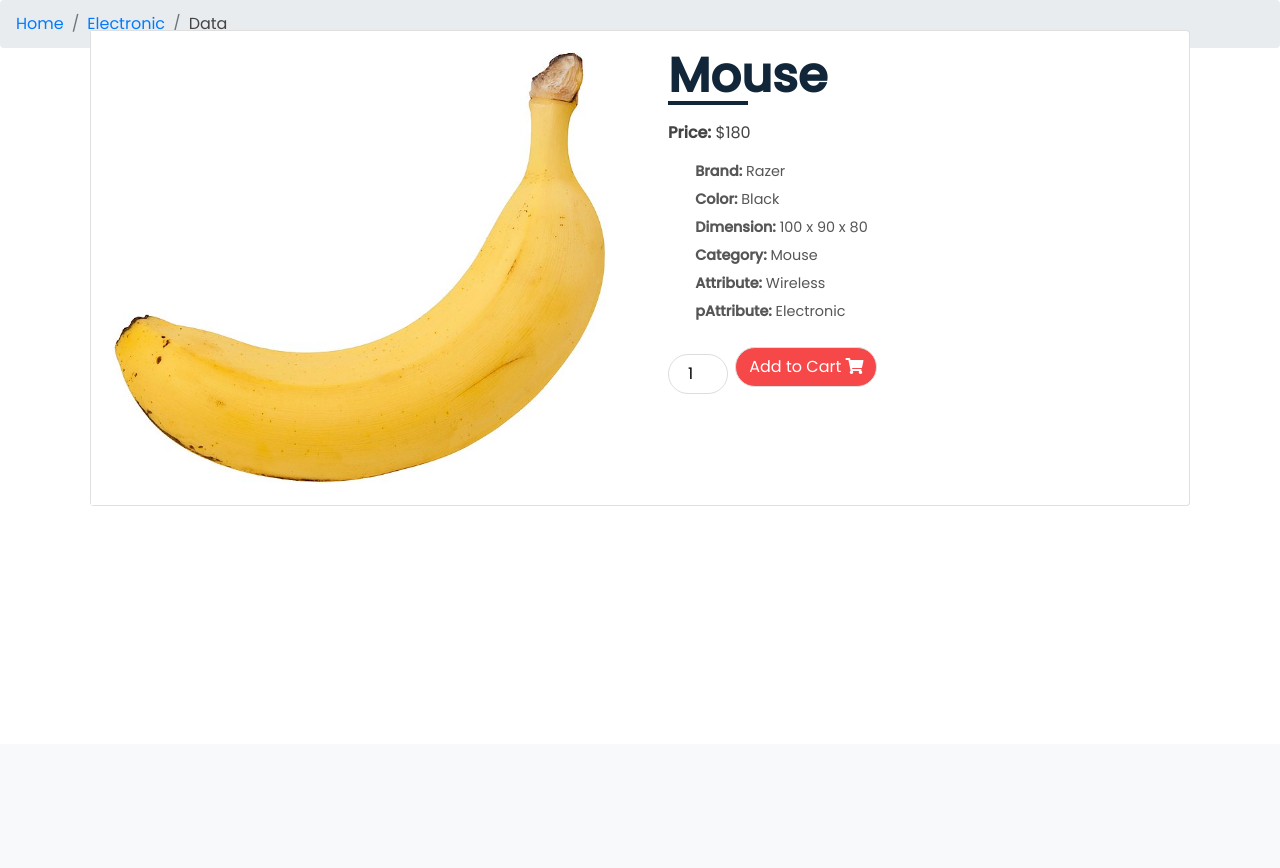
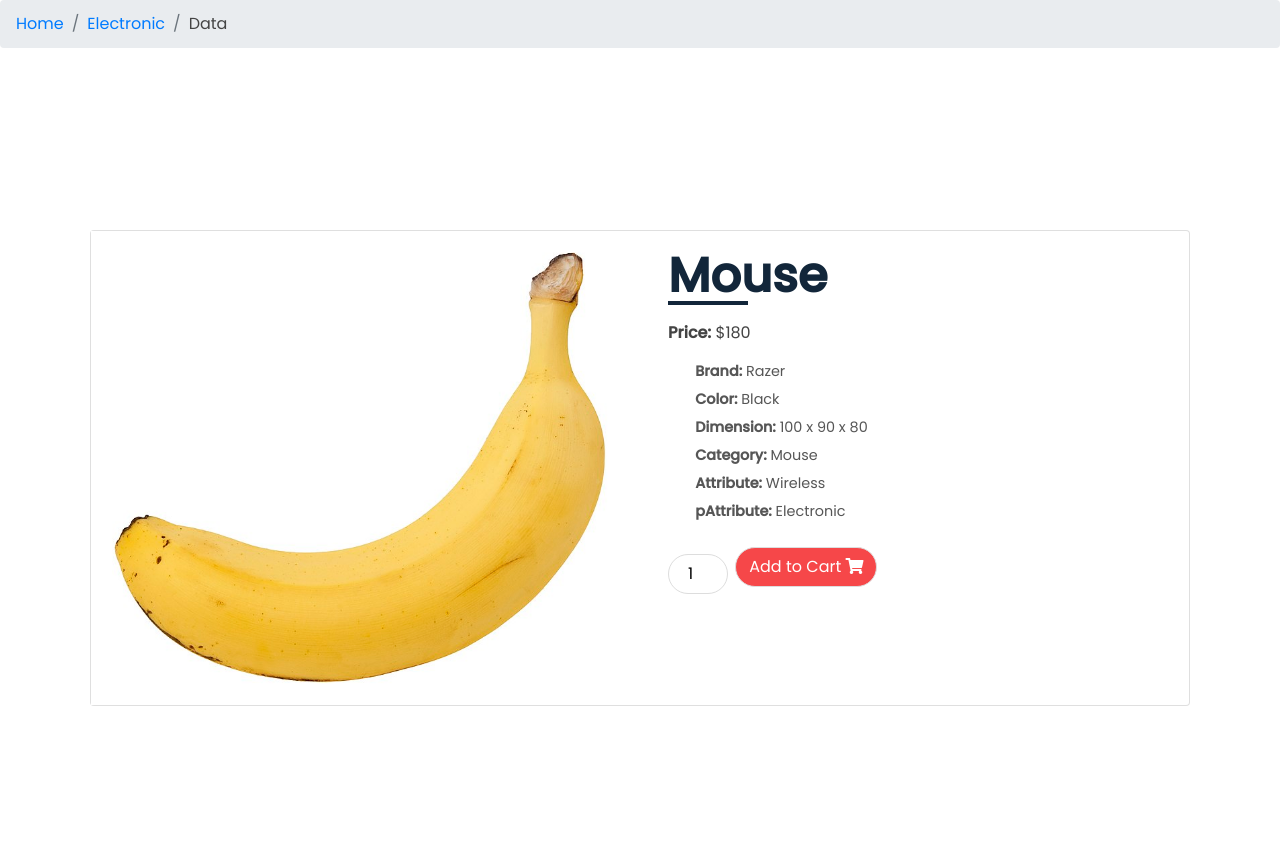
Before and after one commit to TrungNgo21/tempAnhMinh, a Node server app: page /product_detail in a window 1280 px wide. Shown: the part 56-924 px from the top of the page. Before the commit the page ends 562 px from the top, so only its background shows below. Run offline with Node 20, Linux system fonts and the light colour scheme; some libraries are stand-ins or nearby versions.

Commit message:
Resize product detail page card

```diff
--- a/src/Ecom/Controller/views/css/product_detail.css
+++ b/src/Ecom/Controller/views/css/product_detail.css
@@ -174,7 +174,7 @@ img{
         grid-gap: 1.5rem;
     }
     .card-wrapper{
-        height: 50vh;
+        height: 100vh;
         display: flex;
         justify-content: center;
         align-items: center;
```
